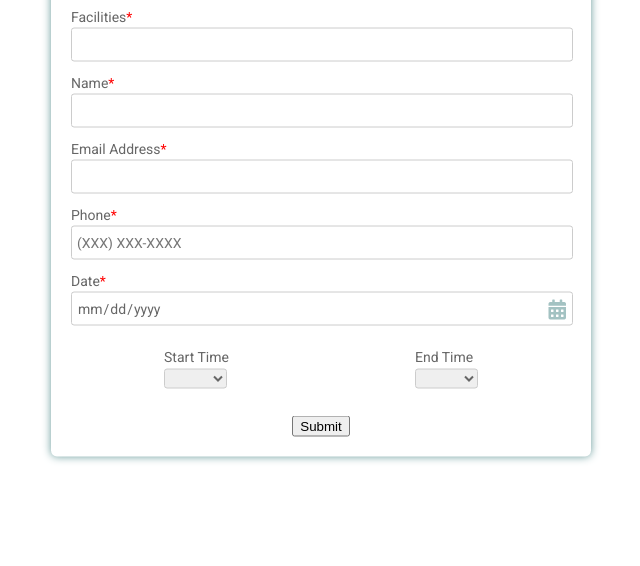
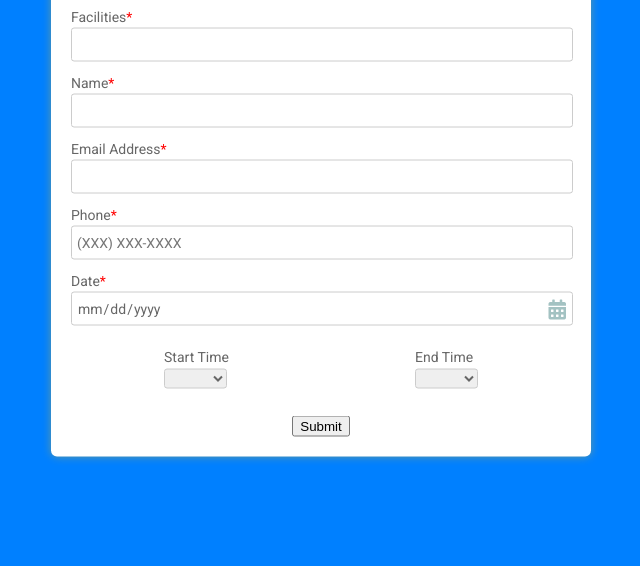
Before and after one commit to Body1616/Body1616-Automated-Basketball-Court-Reservation, a plain HTML site: page register.html in a window 1280 px wide. Shown: the part 234-800 px from the top of the page, without its empty margins (319-959 px from the left). Drawn offline with Linux system fonts and the light colour scheme.

Commit message:
Update register.html

```diff
--- a/register.html
+++ b/register.html
@@ -7,6 +7,7 @@
     <style>
       html, body {
       min-height: 100%;
+      background: #0080FF;
       }
       body, div, input, select, label, p {
       padding: 0;
```
